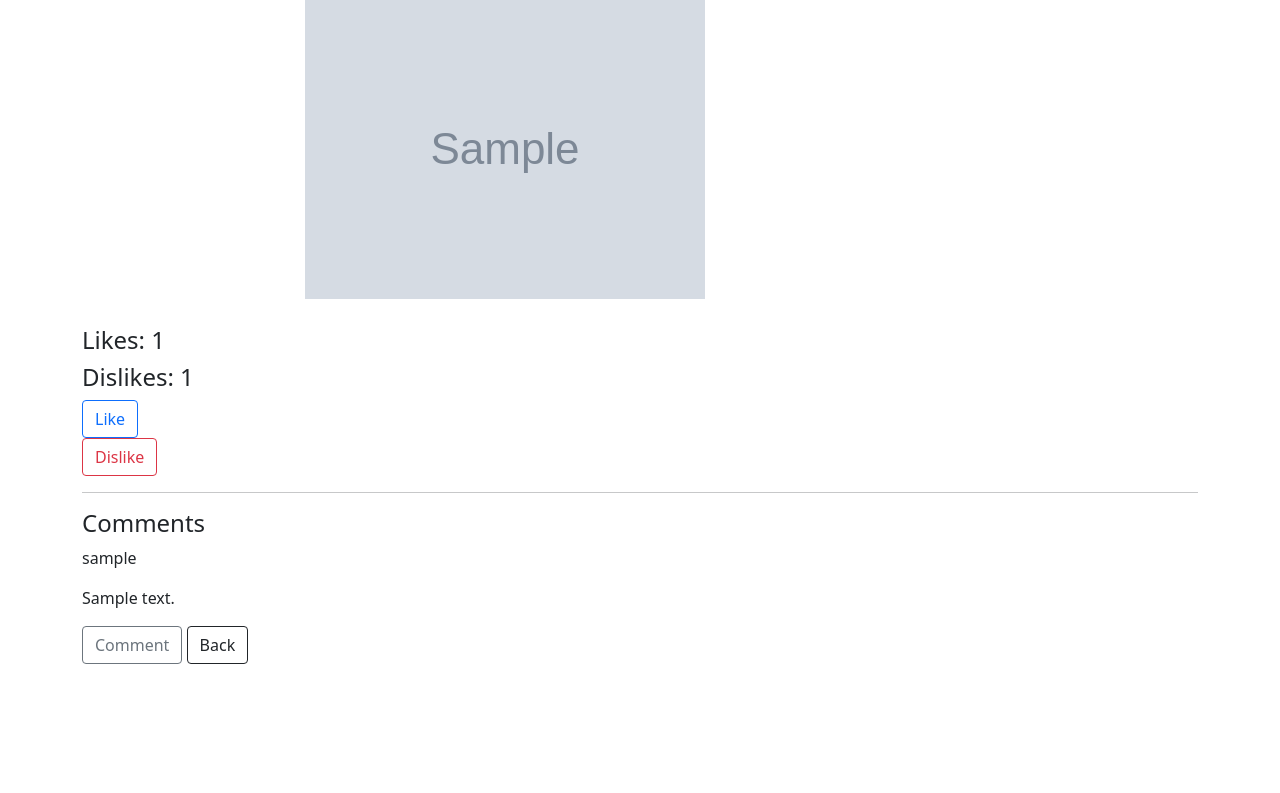
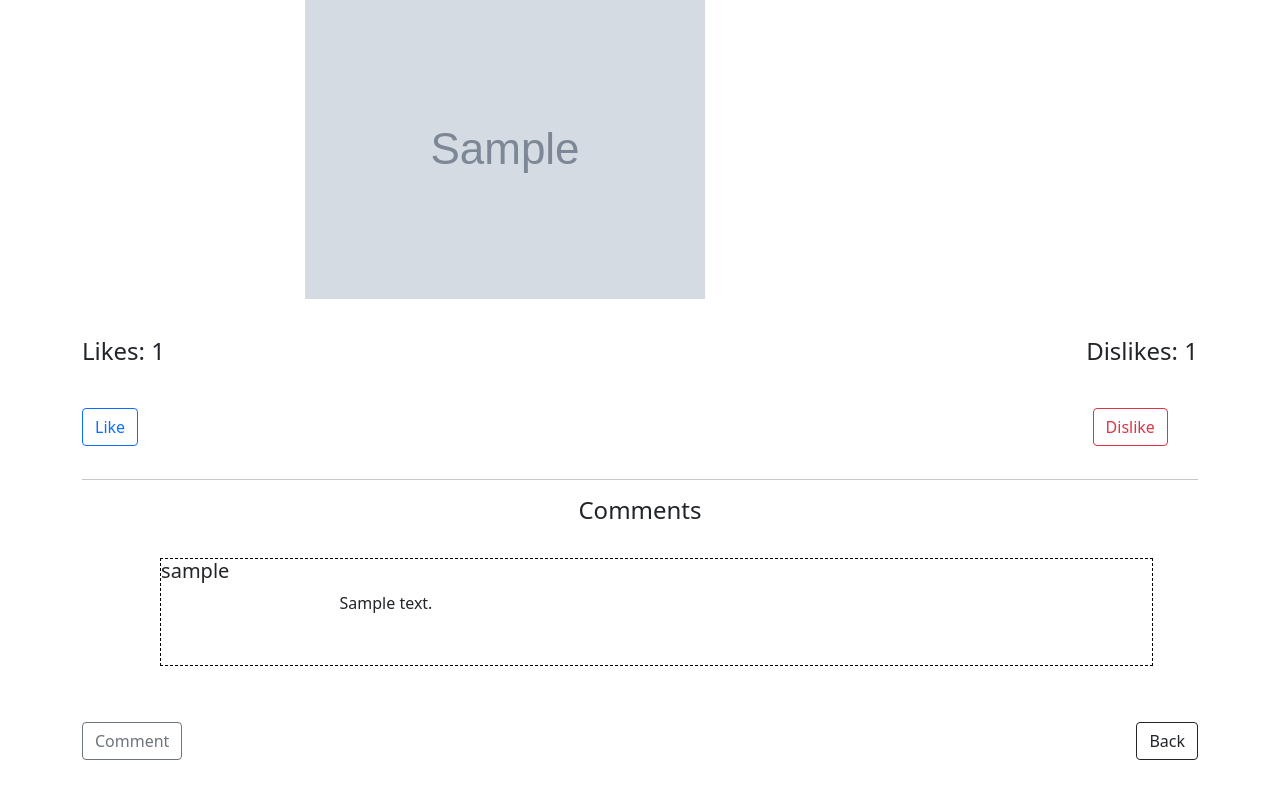
Before and after one commit to racevedo12/My-Journey, a Django app: page /picture/1 in a window 1280 px wide. Shown: the part 206-999 px from the top of the page. Before the commit the page ends 870 px from the top, so only its background shows below. Run offline with Django 3.2, Linux system fonts and the light colour scheme; a user stored in the database is signed in; tables that the repository leaves empty hold one stand-in row (values such as "Sample post"); grey boxes marked "Sample" are stand-in pictures; some libraries are stand-ins or nearby versions.

Commit message:
:art: Adding more styles into the picture details page

```diff
--- a/my_journey/static/css/main.css
+++ b/my_journey/static/css/main.css
@@ -31,3 +31,38 @@ a:link
 {
     margin-left: 20%;
 }
+
+.showing-likes, .like-buttons, .bottom-buttons
+{
+    display: flex;
+    justify-content: space-between;
+    margin-top: 1%;
+    margin-bottom: 3%;
+}
+
+.dislike-button
+{
+    position: relative;
+    right: 40%;
+}
+
+.comment-title
+{
+    text-align: center;
+}
+
+.comments-section
+{
+    margin-top: 3%;
+    margin-left: 7%;
+    margin-bottom: 5%;
+    margin-right: 4%;
+
+    border: black dashed 1px;
+}
+
+.comment
+{
+    margin-left: 18%;
+    margin-bottom: 5%;
+}
--- a/my_journey/templates/my_journey/picture_detail.html
+++ b/my_journey/templates/my_journey/picture_detail.html
@@ -18,12 +18,14 @@
     <img src={{ picture.image_url }} alt={{ picture.image_url }} />
 </div>
 
-
+<div class="showing-likes">
     <h4> Likes: {{ total_likes }} </h4>
     <h4> Dislikes: {{ total_dislikes }} </h4>
+</div>
 
 {% if user.is_authenticated %}
 
+    <div class="like-buttons">
         <form action="{% url 'like_picture' pk=picture.pk %}" method="POST">
             {% csrf_token %}
 
@@ -37,16 +39,18 @@
         <form action="{% url 'dislike_picture' pk=picture.pk %}" method="POST">
             {% csrf_token %}
 
-        <button type="submit", name="picture_id", value="{{ picture.id }}", class="btn btn-outline-danger">
+            <button type="submit", name="picture_id", value="{{ picture.id }}", class="btn btn-outline-danger dislike-button">
                 Dislike
             </button>
 
         </form>
+    </div>
 
     <hr/>
 
-    <h4> Comments </h4>
+    <h4 class="comment-title"> Comments </h4>
 
+    <div class="comments-section">
         {% for comment in picture.picture_comments.all %}
 
         <!-- {% if user.id == comment.picture.user.id %}
@@ -61,30 +65,34 @@
 
             {% endif %} -->
 
-
-        <p> {{ comment.picture.user }} </p>
-        <p> {{ comment.text }} </p>
+            <h5> {{ comment.picture.user }} </h5>
+            <p class="comment"> {{ comment.text }} </p>
 
         {% endfor %}
+    </div>
 
+    <div class="bottom-buttons">
         <a href="{% url 'comment_picture' pk=picture.pk %}" class="btn btn-outline-secondary">
             Comment
         </a>
 
         <a href="{% url 'user_home_page' %}" class="btn btn-outline-dark"> Back </a>
+    </div>
+
 
 
 {% else %}
     <hr/>
-    <h4> Comments </h4>
+    <h4 class="comment-title"> Comments </h4>
     <br/>
 
+    <div class="comments-section">
         {% for comment in picture.picture_comments.all %}
-
-        <p> {{ comment.picture.user }} </p>
-        <p> {{ comment.text }} </p>
+            <h5> {{ comment.picture.user }} </h5>
+            <p class="comment"> {{ comment.text }} </p>
 
         {% endfor %}
+    </div>
 
     <a href="{% url 'user_home_page' %}" class="btn btn-outline-dark"> Back </a>
 
```
Lines whose indentation alone changed are shown as unchanged.
